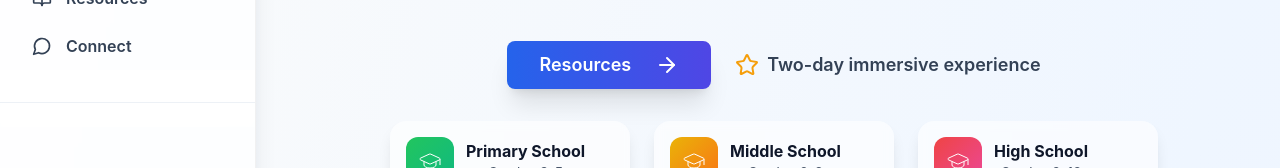
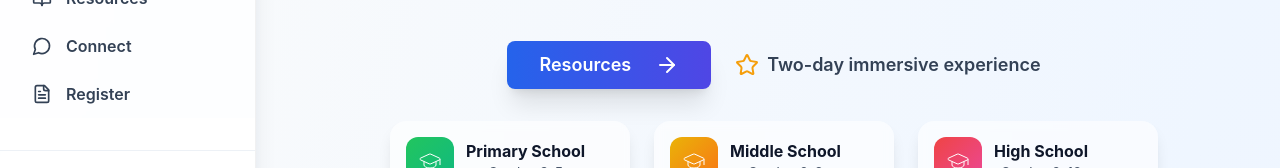
Before and after one commit to hach-ko/DYMUN, a React (Create React App) app in the folder mun/: page / in a window 1280 px wide. Shown: the part 259-427 px from the top of the page. Built offline with nearby package versions, Linux system fonts and the light colour scheme; a web font is replaced by a local one.

Commit message:
Add files via upload

```diff
--- a/mun/src/components/ui/sidebar.js
+++ b/mun/src/components/ui/sidebar.js
@@ -99,6 +99,7 @@ const navItems = [
   { path: "/about-us", icon: <Info className="h-5 w-5" />, label: "About Us" },
   { path: "/resources", icon: <BookOpen className="h-5 w-5" />, label: "Resources" },
   { path: "/connect", icon: <MessageCircle className="h-5 w-5" />, label: "Connect" },
+  { path: "/register", icon: <FileText className="h-5 w-5" />, label: "Register" },
 ];
 
 // Sidebar menu item
@@ -118,7 +119,7 @@ function SidebarMenuItem({ to, icon, label }) {
           padding: "12px 16px",
           borderRadius: "0.75rem",
           fontWeight: 600,
-          color: isActive ? "#ffffff" : isHovered ? "#2563eb" : "#334155",
+          color: isActive ? "#ffffff" : isHovered ? "#000000ff" : "#334155",
           background: isActive
             ? "linear-gradient(90deg, #2563eb 10%, #4f46e5 90%)"
             : isHovered
```
